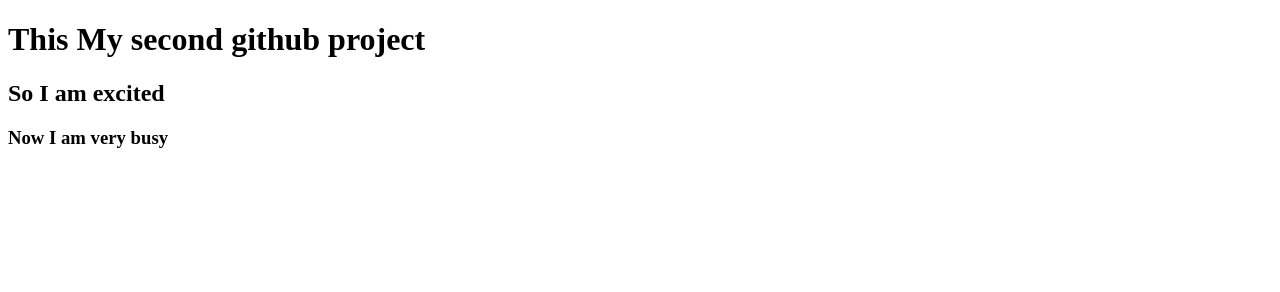
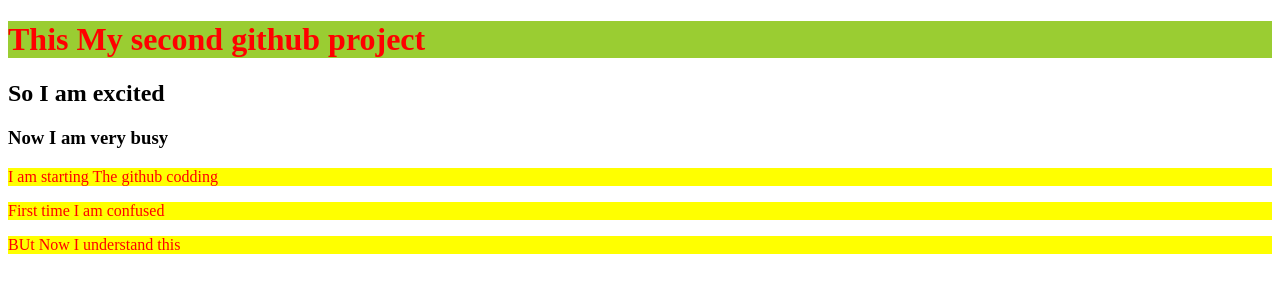
Before and after one commit to Abid-hasan-Reza/my-second-repo, a plain HTML site: page index.html in a window 1280 px wide. Drawn offline with Linux system fonts and the light colour scheme.

Commit message:
style added

```diff
--- a/index.html
+++ b/index.html
@@ -5,10 +5,14 @@
     <meta http-equiv="X-UA-Compatible" content="IE=edge" />
     <meta name="viewport" content="width=device-width, initial-scale=1.0" />
     <title>my second repo</title>
+    <link rel="stylesheet" href="style.css" />
   </head>
   <body>
     <h1>This My second github project</h1>
     <h2>So I am excited</h2>
     <h3>Now I am very busy</h3>
+    <p>I am starting The github codding</p>
+    <p>First time I am confused</p>
+    <p>BUt Now I understand this</p>
   </body>
 </html>
--- /dev/null
+++ b/style.css
@@ -0,0 +1,8 @@
+h1{
+    background-color: yellowgreen;
+    color: red;
+}
+p{
+    background-color: yellow;
+    color: Red;
+}
```
